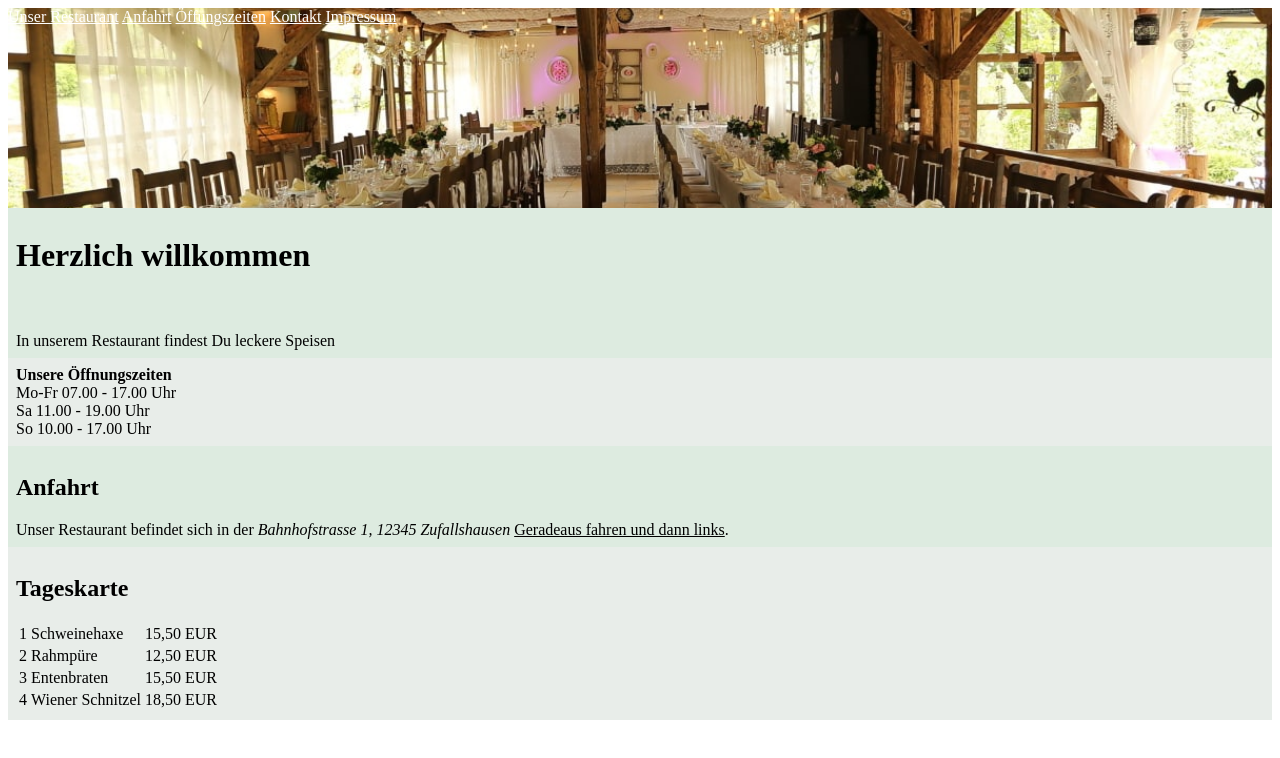
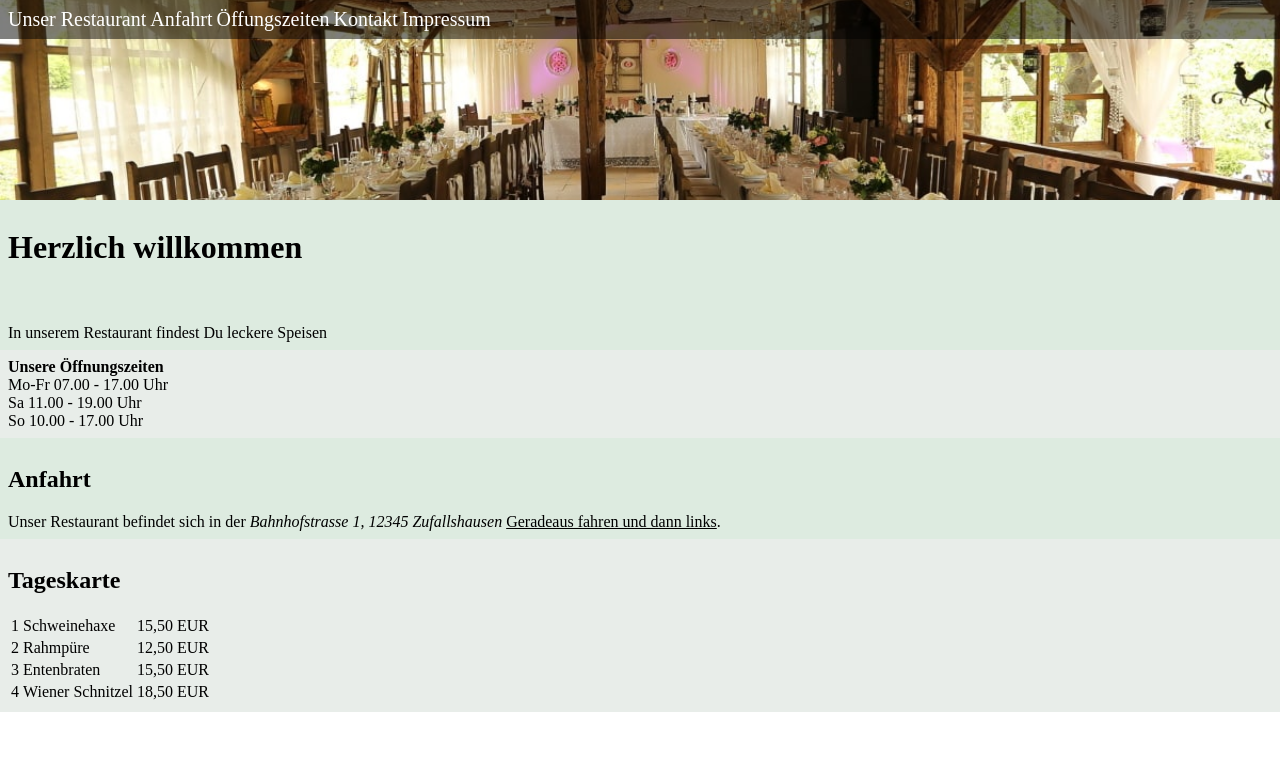
Before and after one commit to nikmax/01-first_html, a plain HTML site: page index.html in a window 1280 px wide. Drawn offline with Linux system fonts and the light colour scheme.

Commit message:
weitere css im menü und body : margin, text-decoration, a:hover usw

```diff
--- a/index.html
+++ b/index.html
@@ -6,6 +6,9 @@
         width: 100%;
         height: 200px;
 	      object-fit: cover;
+      }
+      body {
+        margin: 0px;
       }
       .bg1 {
         padding: 8px;
@@ -17,11 +20,20 @@
       }
       .menu {
         position: absolute;
-        top: 8px;
-        left: 8px;
+        top: 0px;
+        left: 0px;
+        right: 0px;
+        padding: 8px;
+        background-color: rgba(0,0,0,0.5);
       }
       .menu a {
         color: white;
+        font-size: 20px;
+        text-decoration: none;
+      }
+      .menu a:hover {
+        color: grey;
+        text-decoration: underline;
       }
     </style>
   </head>
```
